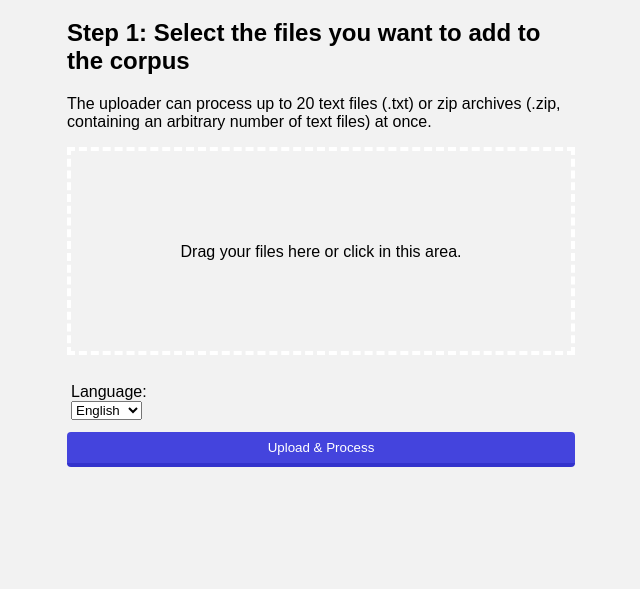
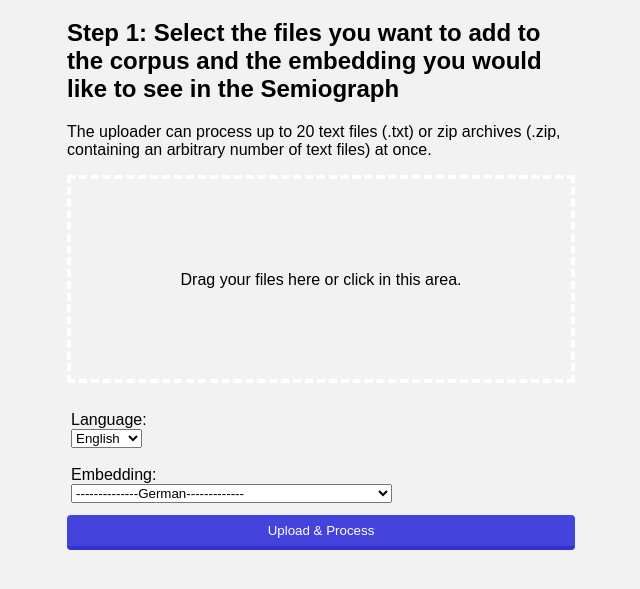
Before and after one commit to texttechnologylab/textimager-corpus2wiki, a plain HTML site: page corpus2wiki/import/index.html in a window 1280 px wide. Shown: the part 209-798 px from the top of the page, without its empty margins (323-963 px from the left). Drawn offline with nearby package versions, Linux system fonts and the light colour scheme.

Commit message:
Update index.html
Added Extensions from http://semiograph.texttechnologylab.org/ as dropdown item

```diff
--- a/corpus2wiki/import/index.html
+++ b/corpus2wiki/import/index.html
@@ -12,7 +12,7 @@
 <div class="content">
   <img src="logo.png" style="border:none" enctype="multipart/form-data">
   <h1>Corpus2Wiki Uploader</h1>
-  <h2>Step 1: Select the files you want to add to the corpus</h2>
+  <h2>Step 1: Select the files you want to add to the corpus and the embedding you would like to see in the Semiograph</h2>
   <p>The uploader can process up to 20 text files (.txt) or zip archives (.zip, containing an arbitrary number of text files) at once.</p>
   <form method='post' action='importer.php' enctype='multipart/form-data'>
     <input type="file" name="file[]" id="file" multiple>
@@ -20,7 +20,41 @@
     Language:<br><select name="language">
       <option value="en">English</option>
       <option value="de">German</option>
+
     </select><br><br>
+    Embedding:<br><select name="embedding">
+      <option selected disabled>--------------English-------------</option>
+      <option value="glove.6B.300d.txt_100nn_ALL">Corpus: Wikipedia, Method: glove</option>
+      <option value="GoogleNews-vectors-negative300.bin_100nn_ALL">Corpus: Google News, Method: word2vec  </option>
+      <option value="enwiki_upos_skipgram_300_5_2017_model.txt_100nn_PROPN_NOUN_VERB_ADJ">Corpus: Wikipedia, Method: mikolov -skip-</option>
+
+      <option selected disabled>--------------German-------------</option>
+      <option value="zeit_komninos.CBOW_DE_100_NN_NE_V_ADJ">Corpus: Zeit, Method: komninos -cbow-</option>
+      <option value="zeit_komninos.SKIP_DE_100_NN_NE_V_ADJ">Corpus: Zeit, Method: komninos -skipgram-</option>
+      <option value="zeit_levy.CBOW_DE_100_NN_NE_V_ADJ">Corpus: Zeit, Method: levy -cbow-</option>
+      <option value="zeit_levy.SKIP_DE_100_NN_NE_V_ADJ">Corpus: Zeit, Method: levy -skipgram-</option>
+      <option value="zeit_mikolov.cbow.vec_100nn_NE_NN_V_ADJ">Corpus: Zeit, Method: mikolov -cbow-</option>
+      <option value="zeit_mikolov.skip.vec_100nn_NE_NN_V_ADJ">Corpus: Zeit, Method: mikolov -skipgram-</option>
+      <option value="wikisource_mikolov.skipgram.vec_100nn_NE_NN_V_ADJ">Corpus: Wikisource, Method: word2vec (skipgram)</option>
+      <option value="wikisource_mikolov.vec_100nn_NE_NN_V_ADJ">Corpus: Wikisource, Method: word2vec </option>
+      <option value="wikisource_wang2vec.vec_100nn_NE_NN_V_ADJ">Corpus: Wikisource, Method: wang2vec</option>
+      <option value="wikipedia.mikolov_token.corpus_bert_2018_11_23_multi_cased_L-12_H-768_A-12_dim100.vec_100nn_ALL">Corpus: Wikipedia, Method: BERT</option>
+      <option value="sz_komninos.vec_100nn_NE_NN_V_ADJ">Corpus:  Süddeutsche Zeitung, Method: 	komninos</option>
+      <option value="sz_mikolov.vec_100nn_NE_NN_V_ADJ">Corpus:  Süddeutsche Zeitung, Method: word2vec</option>
+      <option value="sz_wang2vec.vec_100nn_NE_NN_V_ADJ">Corpus:  Süddeutsche Zeitung, Method: wang2vec</option>
+      <option value="wikipedia_mikolov.vec_100nn_NE_NN_V_ADJ">Corpus: Wikipedia, Method: word2vec</option>
+      <option value="leipzig_wang2vec.vec_100nn_NE_NN_V_ADJ">Corpus: Gutenberg, Method: wang2vec</option>
+      <option value="gutenberg_komninos.vec_100nn_NE_NN_V_ADJ">Corpus: Gutenberg, Method: komninos</option>
+      <option value="gutenberg_levy.vec_100nn_NE_NN_V_ADJ">Corpus: Gutenberg, Method: levy</option>
+      <option value="gutenberg_mikolov.vec_100nn_NE_NN_V_ADJ">Corpus: Gutenberg, Method: word2vec</option>
+      <option value="gutenberg_wang2vec.vec_100nn_NE_NN_V_ADJ">Corpus: Gutenberg, Method: wang2vec</option>
+      <option value="DTA_mikolov.cbow.vec_100nn_NE_NN_V_ADJ">Corpus: DTA, Method: mikolov -cbow-</option>
+      <option value="DTA_mikolov.skip.vec_100nn_NE_NN_V_ADJ">Corpus: DTA, Method: mikolov -skipgram-</option>
+      <option value="cow_wang2vec.vec_100nn_NE_NN_V_ADJ">Corpus: COW, Method: mikolov wang2vec</option>
+      <option value="BioFID_L1_LemmaEmbedding_s500i10m1_cbow.vec_100nn_NE_NN_V_ADJ">Corpus: BioFID, Method: word2vec</option>
+      <option value="elmotueba.vec_100nn_NE_NN_V_ADJ">Corpus: TüBa, Method: ELMo</option>
+    </select><br><br>
+
     <button type="submit">Upload & Process</button>
   </form>
   <script src='http://cdnjs.cloudflare.com/ajax/libs/jquery/2.1.3/jquery.min.js'></script>
```
